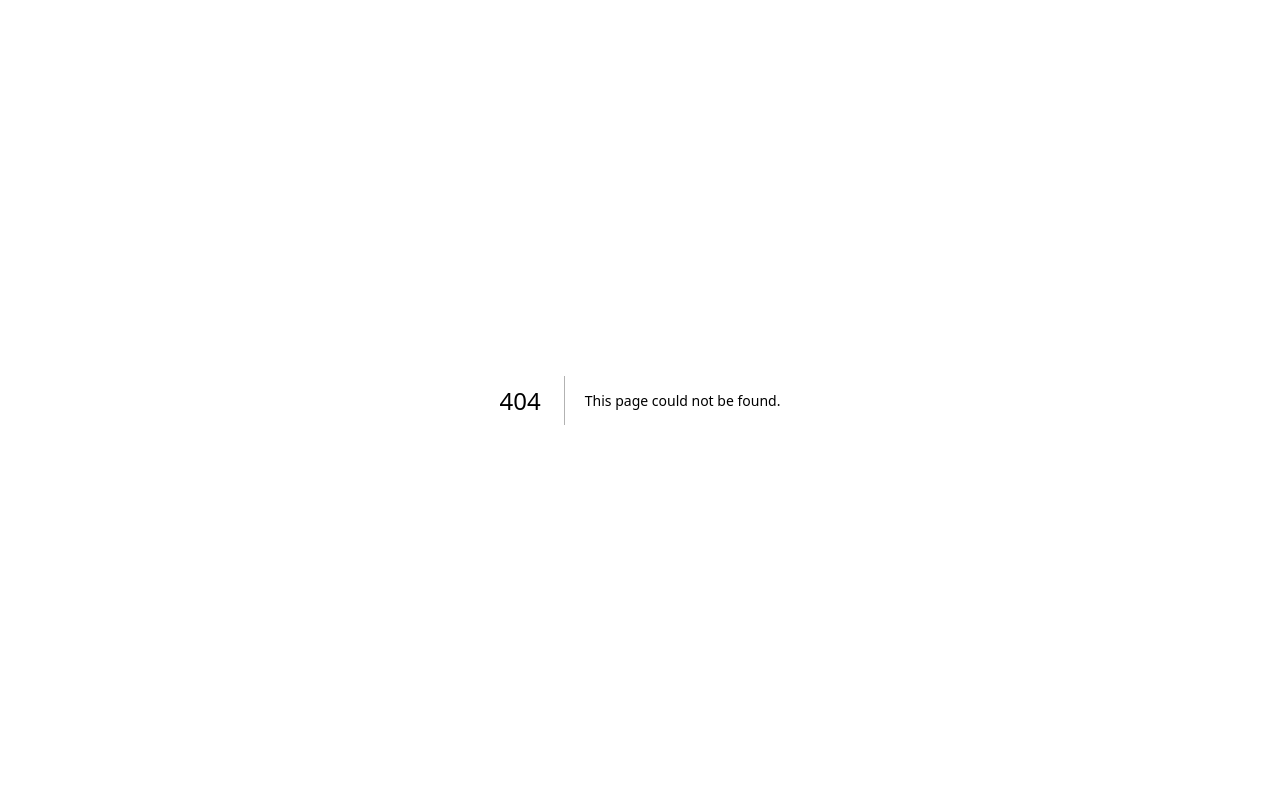
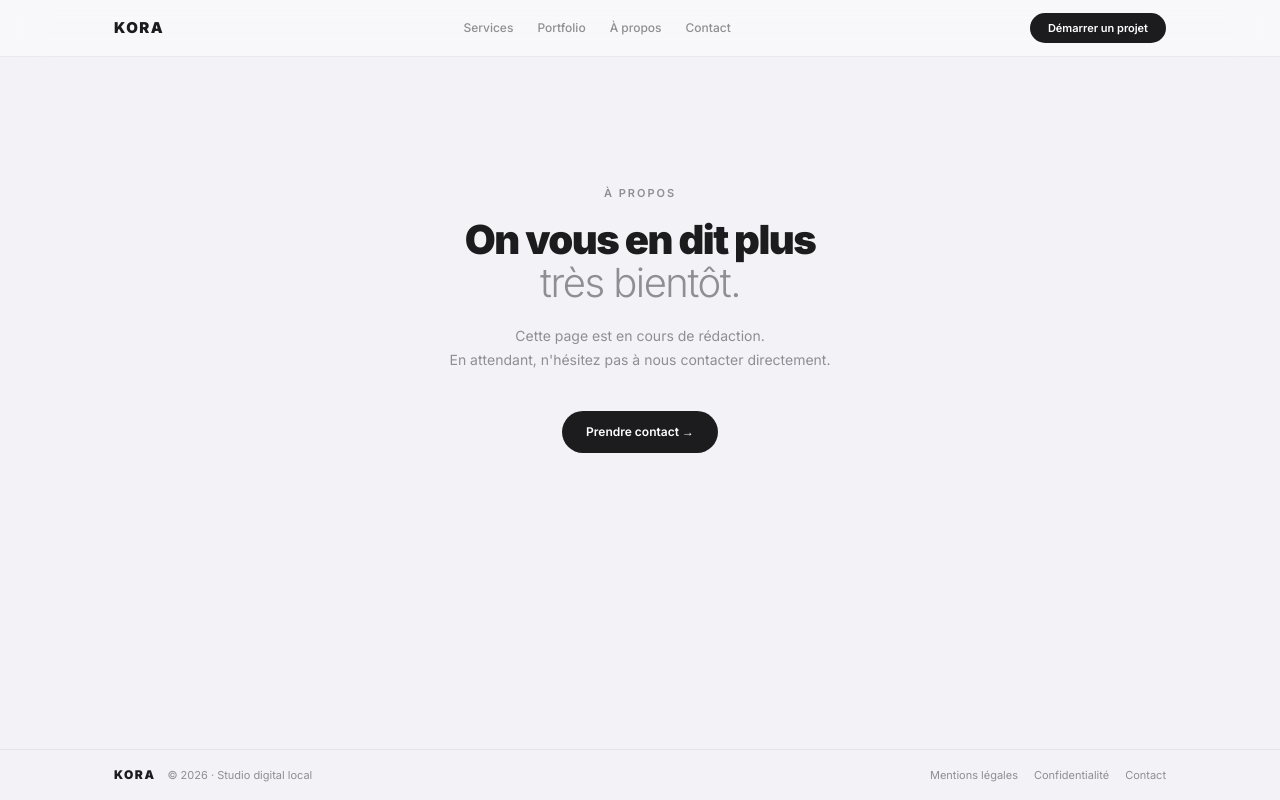
Before and after one commit to Voxx45/kora, a Next.js app: page /a-propos in a window 1280 px wide. Before the commit this address had no page. Built offline with nearby package versions, Linux system fonts and the light colour scheme.

Commit message:
feat: add /a-propos stub page

```diff
--- /dev/null
+++ b/app/(public)/a-propos/page.tsx
@@ -0,0 +1,30 @@
+import Link from 'next/link'
+import { SectionLabel } from '@/components/SectionLabel'
+import type { Metadata } from 'next'
+
+export const metadata: Metadata = {
+  title: 'À propos — KORA Studio digital',
+  description: 'KORA est un studio digital local et indépendant spécialisé pour les TPE et PME. Bientôt plus de détails.',
+}
+
+export default function AProposPage() {
+  return (
+    <section className="max-w-[600px] mx-auto px-6 py-32 text-center">
+      <SectionLabel className="mb-4">À PROPOS</SectionLabel>
+      <h1 className="text-[40px] font-black tracking-[-1.5px] text-[#1C1C1E] leading-[1.08] mb-5">
+        On vous en dit plus<br />
+        <span style={{ color: '#8E8E93', fontWeight: 300 }}>très bientôt.</span>
+      </h1>
+      <p className="text-[14px] leading-[1.7] mb-10" style={{ color: '#8E8E93' }}>
+        Cette page est en cours de rédaction.<br />
+        En attendant, n&apos;hésitez pas à nous contacter directement.
+      </p>
+      <Link
+        href="/contact"
+        className="inline-flex items-center text-[12px] font-semibold px-6 py-3 rounded-[100px] bg-[#1C1C1E] text-white hover:bg-[#2C2C2E] transition-colors"
+      >
+        Prendre contact →
+      </Link>
+    </section>
+  )
+}
```
